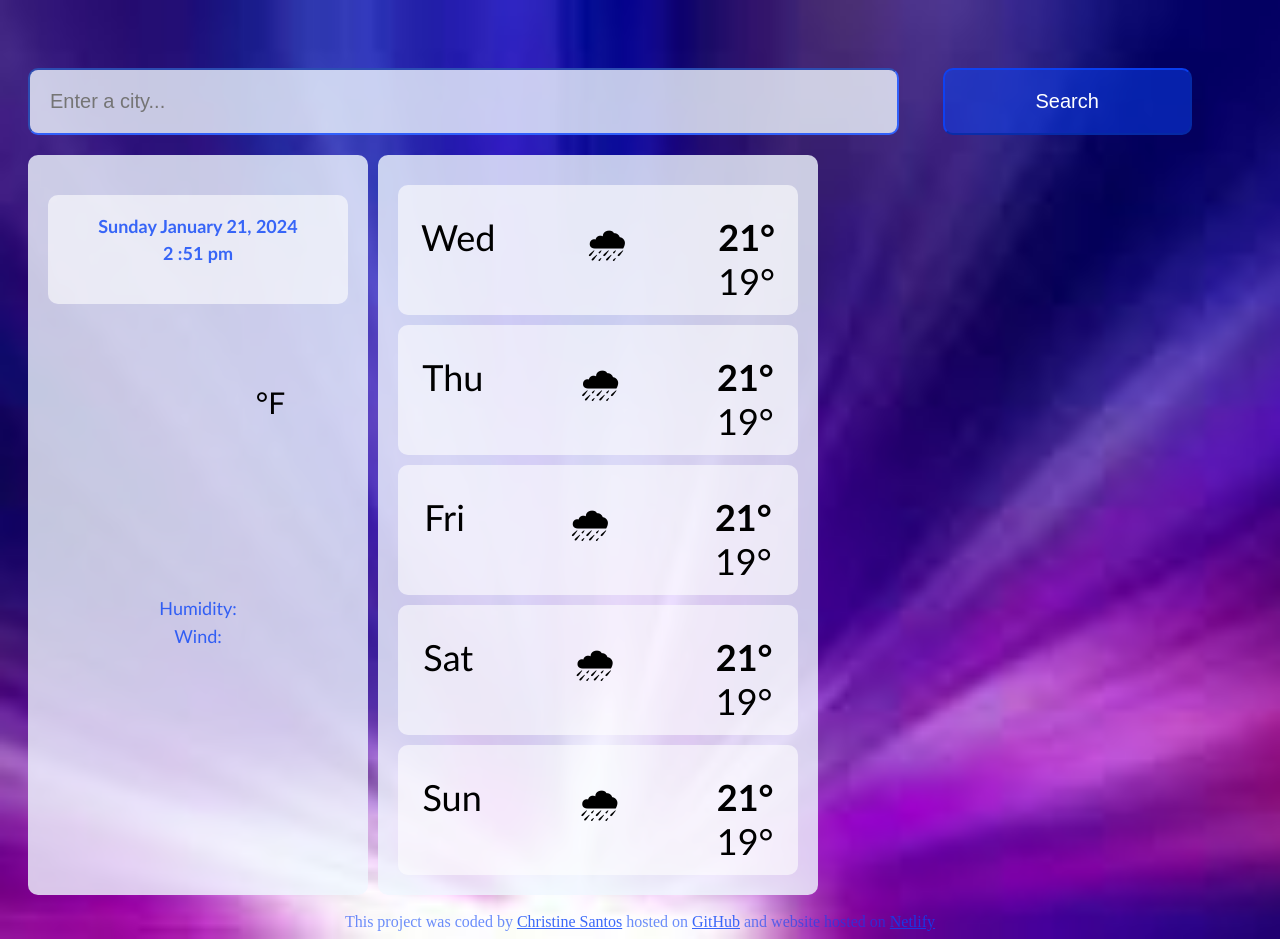
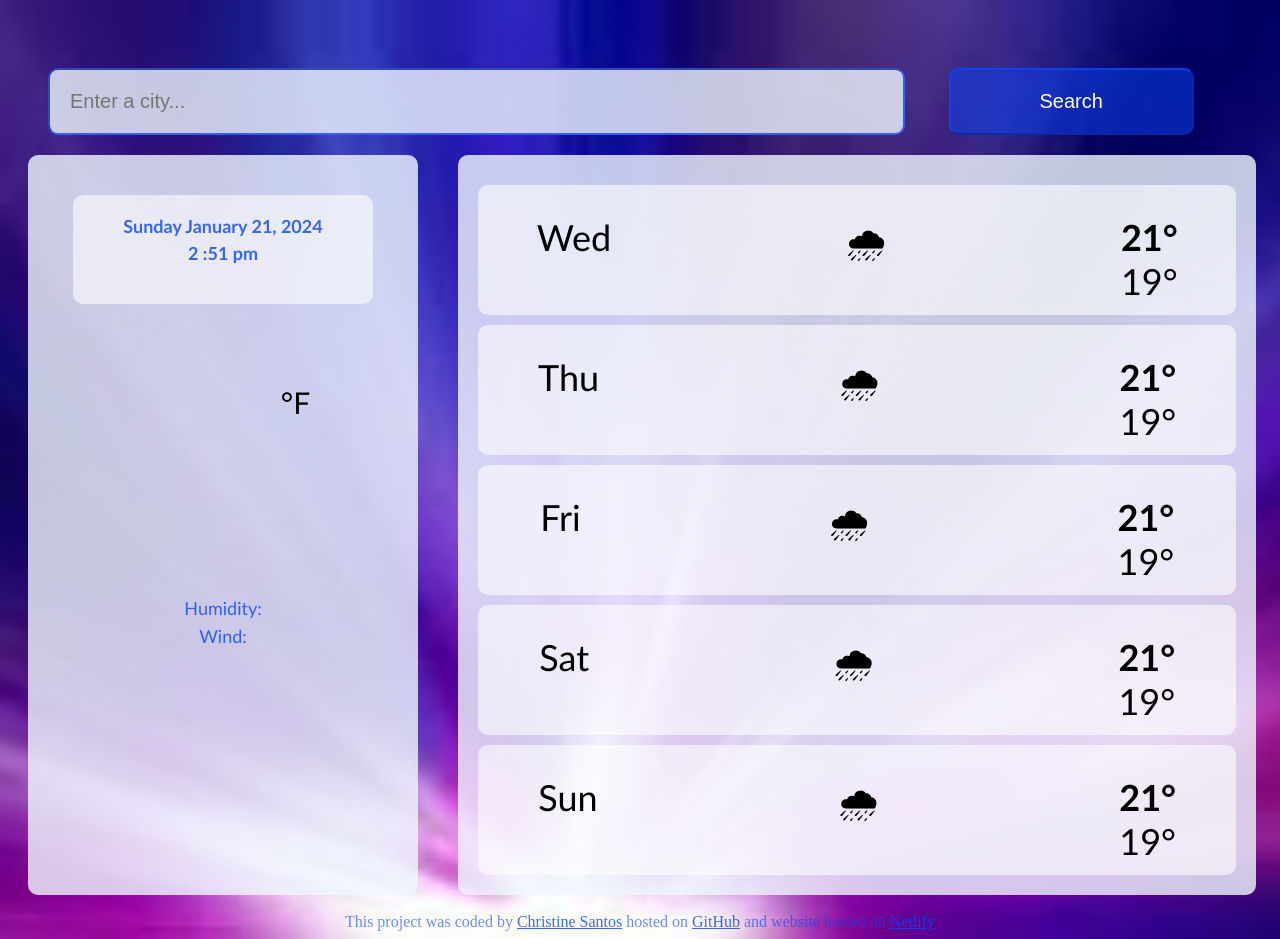
Before and after one commit to christinemsantos/Weather-Forecast-Project, a plain HTML site: page index.html in a window 1280 px wide. Drawn offline with nearby package versions, Linux system fonts and the light colour scheme; no server answers.

Commit message:
Tweaks to css before adding js

```diff
--- a/src/style.css
+++ b/src/style.css
@@ -18,7 +18,7 @@ a {
 }
 .search-portion {
   padding-top: 40px;
-  padding-left: 20px;
+  padding-left: 40px;
 }
 .current-plus-forecast-container {
   display: flex;
@@ -27,8 +27,7 @@ a {
   background-color: rgba(240, 248, 255, 0.8);
   margin-top: 20px;
   margin-left: 20px;
-  max-width: 300px;
-  max-height: 90%;
+  width: 350px;
   border-radius: 10px;
   padding: 20px;
   font-family: "Gill Sans", "Gill Sans MT", Calibri, "Trebuchet MS", sans-serif;
@@ -36,8 +35,8 @@ a {
 .forecast-container {
   background-color: rgba(240, 248, 255, 0.8);
   margin-top: 20px;
-  margin-left: 10px;
-  width: 400px;
+  margin-left: 40px;
+  width: 60%;
   border-radius: 10px;
   padding: 20px;
   font-family: "Gill Sans", "Gill Sans MT", Calibri, "Trebuchet MS", sans-serif;
```
